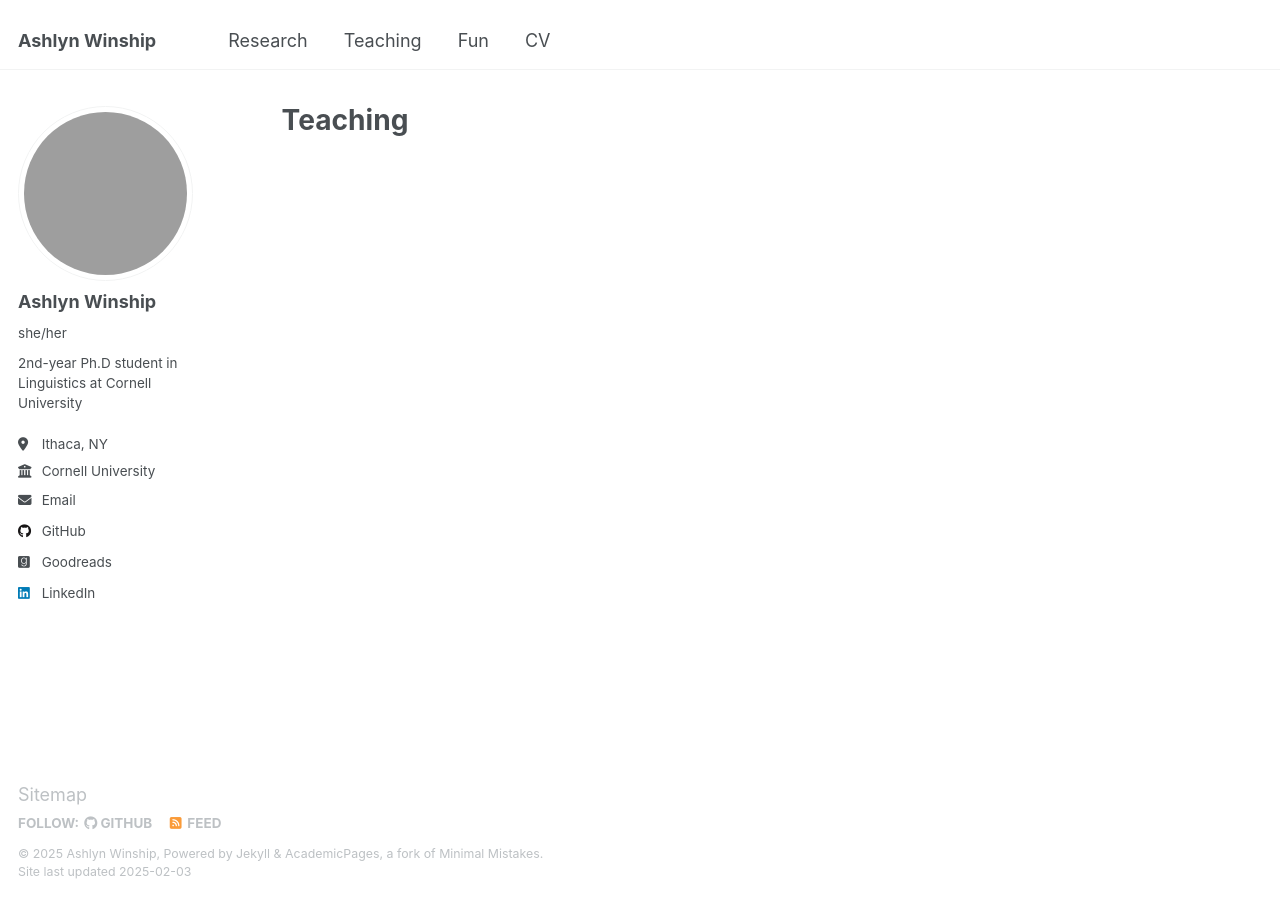
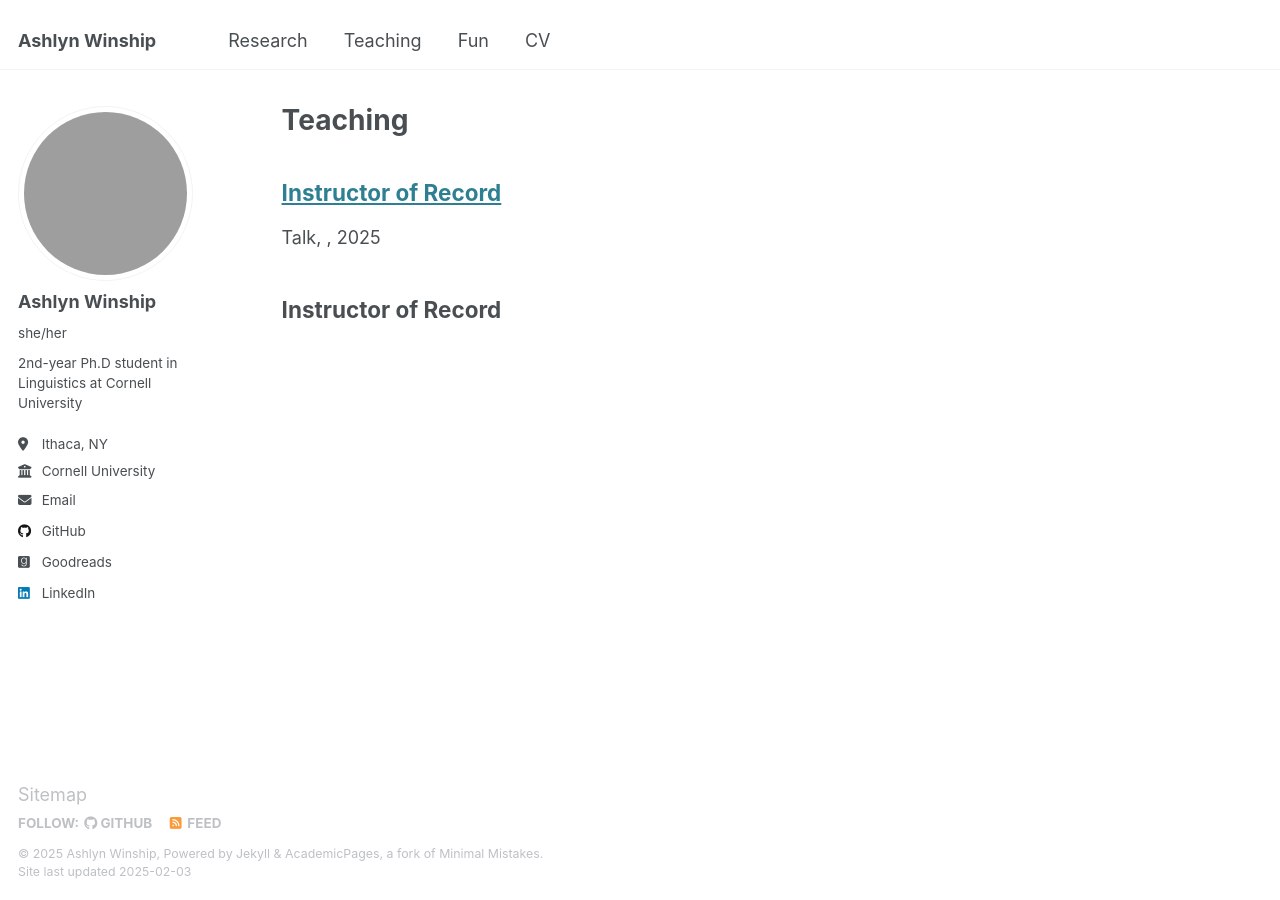
Before and after one commit to ashlynwinship/ashlynwinship.github.io, a Jekyll site: the page built from _pages/teaching.html, in a window 1280 px wide. Built offline with Jekyll 4.4.1, drawn with Linux system fonts in a browser that asks for light colours; grey boxes are pictures that could not be loaded.

Commit message:
Update instructor-of-record.md

```diff
--- a/_teaching/instructor-of-record.md
+++ b/_teaching/instructor-of-record.md
@@ -1,3 +1,10 @@
+---
+title: "Instructor of Record"
+collection: teaching
+type: "Talk"
+permalink: /teaching/instuctor-of-record.md
+---
+
 ## Instructor of Record
 
 <b>Freshman Writing Seminar: Language in Popular Media</b>
```
